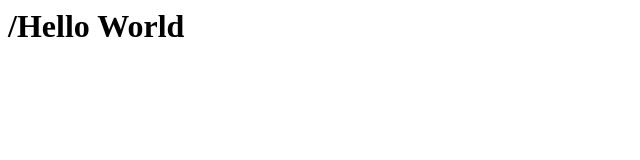
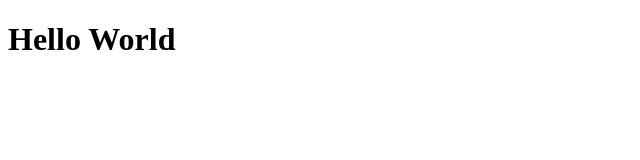
Before and after one commit to carricol/codespacesdemo, a plain HTML site: page index.html in a window 1280 px wide. Shown: the whole page, without its empty margins (0-640 px from the left). Drawn offline with Linux system fonts and the light colour scheme.

Commit message:
Updated index.html

```diff
--- a/index.html
+++ b/index.html
@@ -1 +1,11 @@
-<h1>/Hello World</h1>
+<!DOCTYPE html>
+<html lang="en">
+<head>
+    <meta charset="UTF-8">
+    <meta name="viewport" content="width=device-width, initial-scale=1.0">
+    <title>Hello World</title>
+</head>
+<body>
+    <h1>Hello World</h1>
+</body>
+</html>
```
